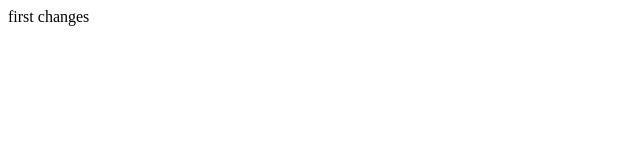
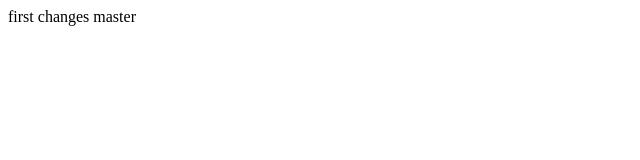
Before and after one commit to webdeveloperravi/Test, a plain HTML site: page index.html in a window 1280 px wide. Shown: the full height of the page, 0-640 px from the left. Drawn offline with Linux system fonts and the light colour scheme.

Commit message:
Update index.html

```diff
--- a/index.html
+++ b/index.html
@@ -9,7 +9,7 @@
 </head>
 
 <body>
-    first changes
+    first changes master
 </body>
 
 </html>
```
